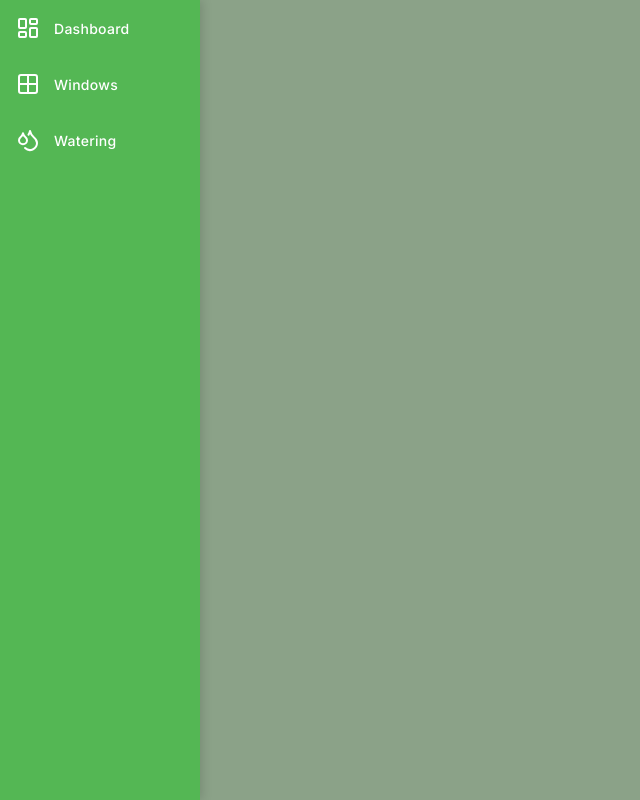
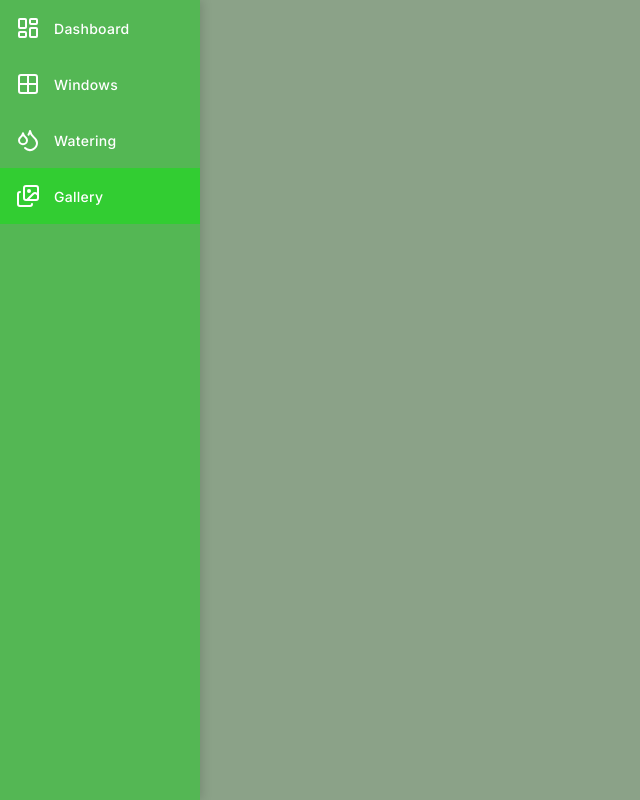
Before and after one commit to JannikKmnn/gewaechshaus, a React (Vite) app in the folder frontend/gewaechshaus/: page /gallery in a window 1280 px wide. Shown: the whole page, without its empty margins (0-640 px from the left). Built offline with nearby package versions, Linux system fonts and the light colour scheme; no server answers.

Commit message:
Introduced Gallery in NavBar

```diff
--- a/frontend/gewaechshaus/src/components/NavBar.jsx
+++ b/frontend/gewaechshaus/src/components/NavBar.jsx
@@ -1,6 +1,6 @@
 import { Link, useLocation } from "react-router-dom";
 import { useState } from "react";
-import { LayoutDashboard, Grid2x2, Droplets } from "lucide-react";
+import { LayoutDashboard, Grid2x2, Droplets, Images } from "lucide-react";
 
 export default function NavBar() {
   const [expanded, setExpanded] = useState(false);
@@ -68,6 +68,11 @@ export default function NavBar() {
         <Droplets style={iconStyle} />
         <span style={labelStyle}>Watering</span>
       </Link>
+
+      <Link to="/gallery" style={itemStyle("/gallery")}>
+        <Images style={iconStyle} />
+        <span style={labelStyle}>Gallery</span>
+      </Link>
     </div>
   );
 }
--- /dev/null
+++ b/frontend/gewaechshaus/src/pages/Gallery.jsx
@@ -0,0 +1,3 @@
+export default function Gallery() {
+  return <div></div>;
+}
--- a/frontend/gewaechshaus/src/pages/WateringControl.jsx
+++ b/frontend/gewaechshaus/src/pages/WateringControl.jsx
@@ -16,13 +16,13 @@ export default function WateringControl() {
 
   const [wateringDays, setWateringDays] = useState([]);
 
-  const [wateringCallMinutes, setWateringCallMinutes] = useState(15);
+  const [wateringCallMinutes, setWateringCallMinutes] = useState(3);
   const [wateringCallSeconds, setWateringCallSeconds] = useState(0);
 
   const [wateringRunning, setWateringRunning] = useState(false);
 
   const [editingDuration, setEditingDuration] = useState(false);
-  const [editedDurationMinutes, setEditedDurationMinutes] = useState(15);
+  const [editedDurationMinutes, setEditedDurationMinutes] = useState(3);
   const [editedDurationSeconds, setEditedDurationSeconds] = useState(0);
 
   const [dateTimeDiff, setDateTimeDiff] = useState("14d");
--- a/frontend/gewaechshaus/src/routes.jsx
+++ b/frontend/gewaechshaus/src/routes.jsx
@@ -1,5 +1,6 @@
 import { Routes, Route } from "react-router-dom";
 import Dashboard from "./pages/Dashboard";
+import Gallery from "./pages/Gallery";
 import WateringControl from "./pages/WateringControl";
 import WindowControl from "./pages/WindowControl";
 
@@ -18,6 +19,7 @@ export default function AppRoutes() {
         <Route path="/" element={<Dashboard />} />
         <Route path="/control/windows" element={<WindowControl />} />
         <Route path="/control/watering" element={<WateringControl />} />
+        <Route path="/gallery" element={<Gallery />} />
       </Routes>
     </div>
   );
```
